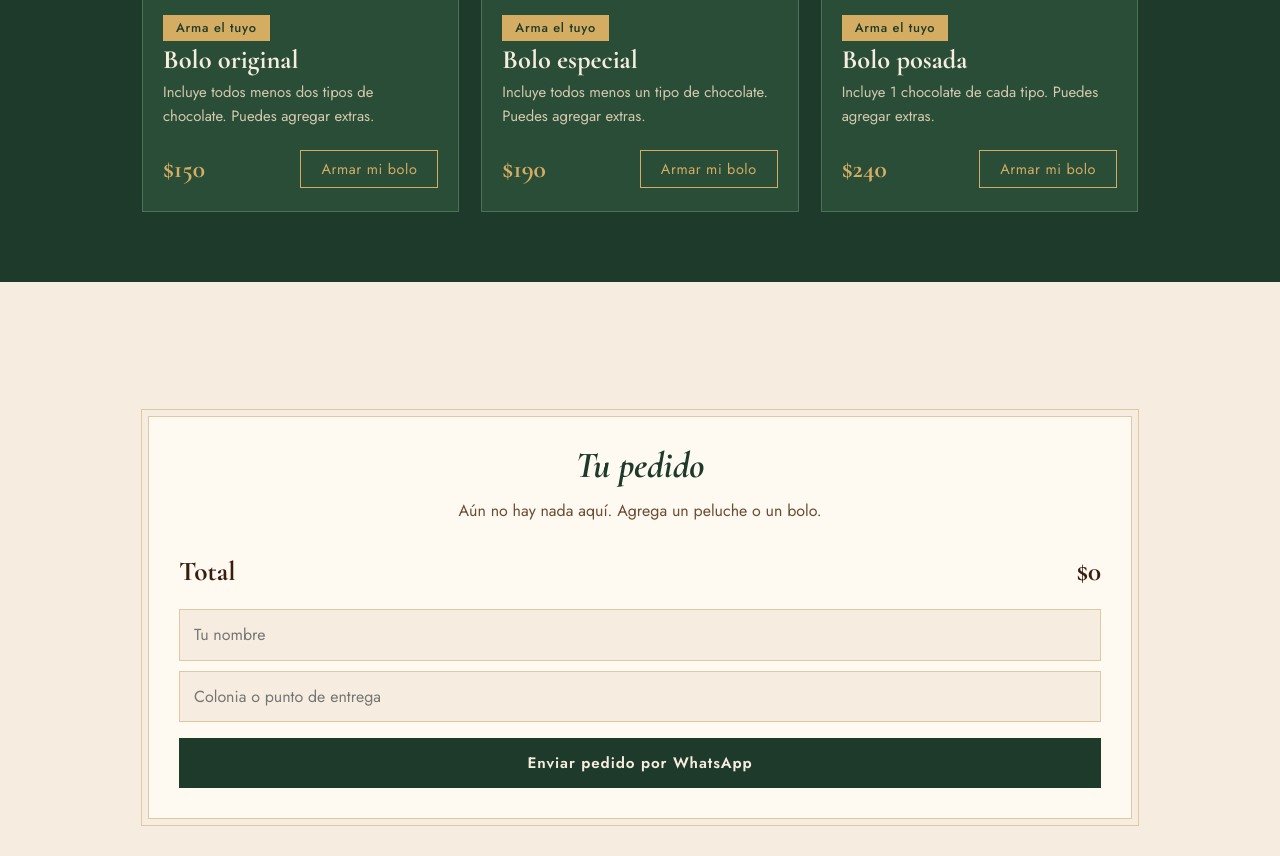
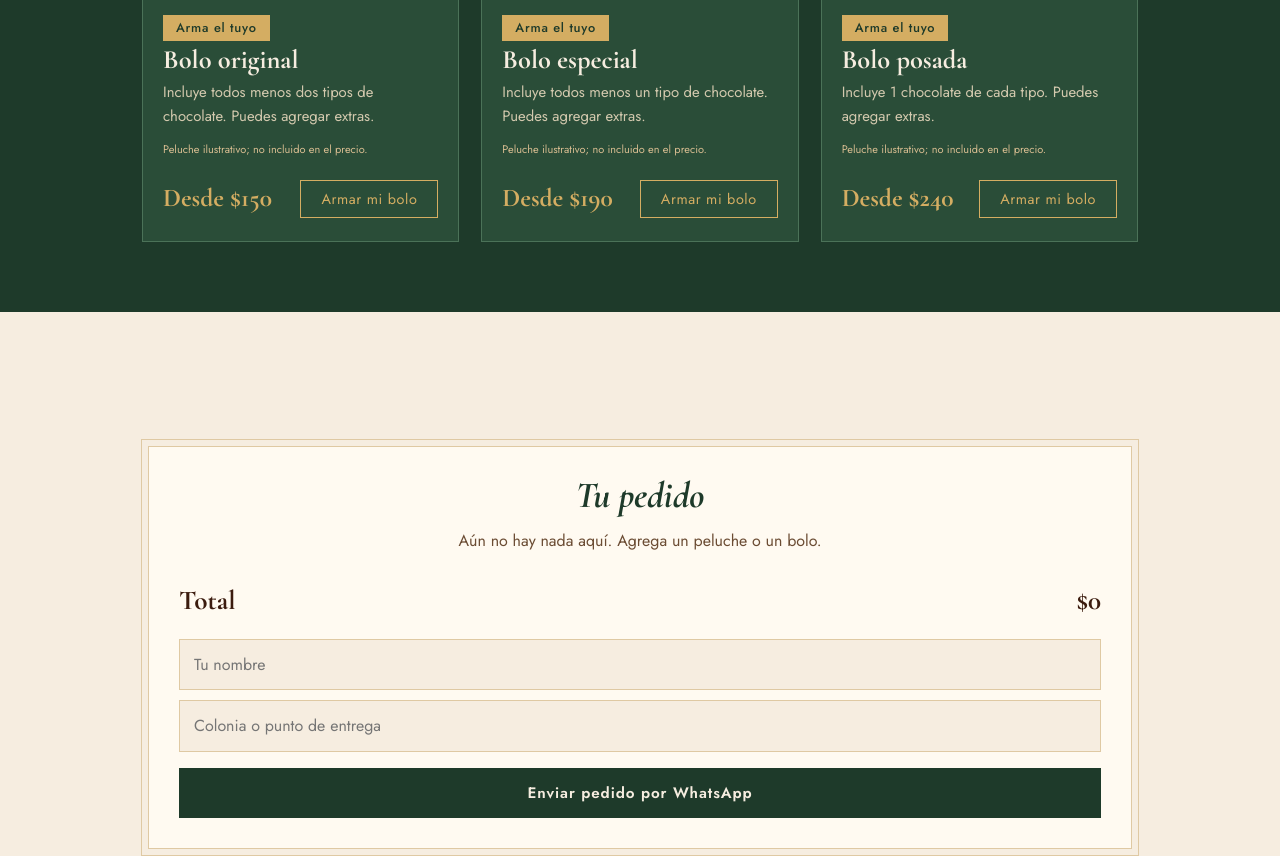
Before and after one commit to sc1ssorluv/Evermore, a plain HTML site: page index.html in a window 1280 px wide. Shown: the part 2849-3705 px from the top of the page. Drawn offline with nearby package versions, Linux system fonts and the light colour scheme.

Commit message:
Corrige actualizacion de Evermore

```diff
--- a/index.html
+++ b/index.html
@@ -352,8 +352,15 @@ document.getElementById("builder").addEventListener("click", e=>{
 function card(x){
   const sn = x.build ? "" : note(x.id), out = sn==="Agotado", low = sn && !out;
   return `<article class="card${out?" soldout":""}">${picHTML(x)}
-  <div class="in">${x.t?`<span class="tag">${x.t}</span>`:""}${out?`<span class="tag low">Agotado</span>`:low?`<span class="tag low">¡${sn}!</span>`:""}<h3>${x.n}</h3><p>${x.d}</p>
-  <div class="row"><span class="price">${money(x.p)}</span>
+  <div class="in">${x.t?`<span class="tag">${x.t}</span>`:""}${out?`<span class="tag low">Agotado</span>`:low?`<span class="tag low">¡${sn}!</span>`:""}<h3>${x.n}</h3>
+<p>${x.d}</p>
+
+${x.build ? `<small style="display:block; margin-top:6px; font-size:11px; color:#d8bd91;">
+  Peluche ilustrativo; no incluido en el precio.
+</small>` : ""}
+
+<div class="row">
+  <span class="price">${x.build ? "Desde " : ""}${money(x.p)}</span>
   ${x.build?`<button class="add" data-build="${x.id}" aria-label="Armar ${x.n}">Armar mi bolo</button>`:`<button class="add" data-id="${x.id}" aria-label="Agregar ${x.n}" ${out?"disabled":""}>${out?"Agotado":"Agregar"}</button>`}</div></div></article>`;
 }
 for (const k in PRODUCTS) document.getElementById("g-"+k).innerHTML = PRODUCTS[k].map(card).join("");
```
